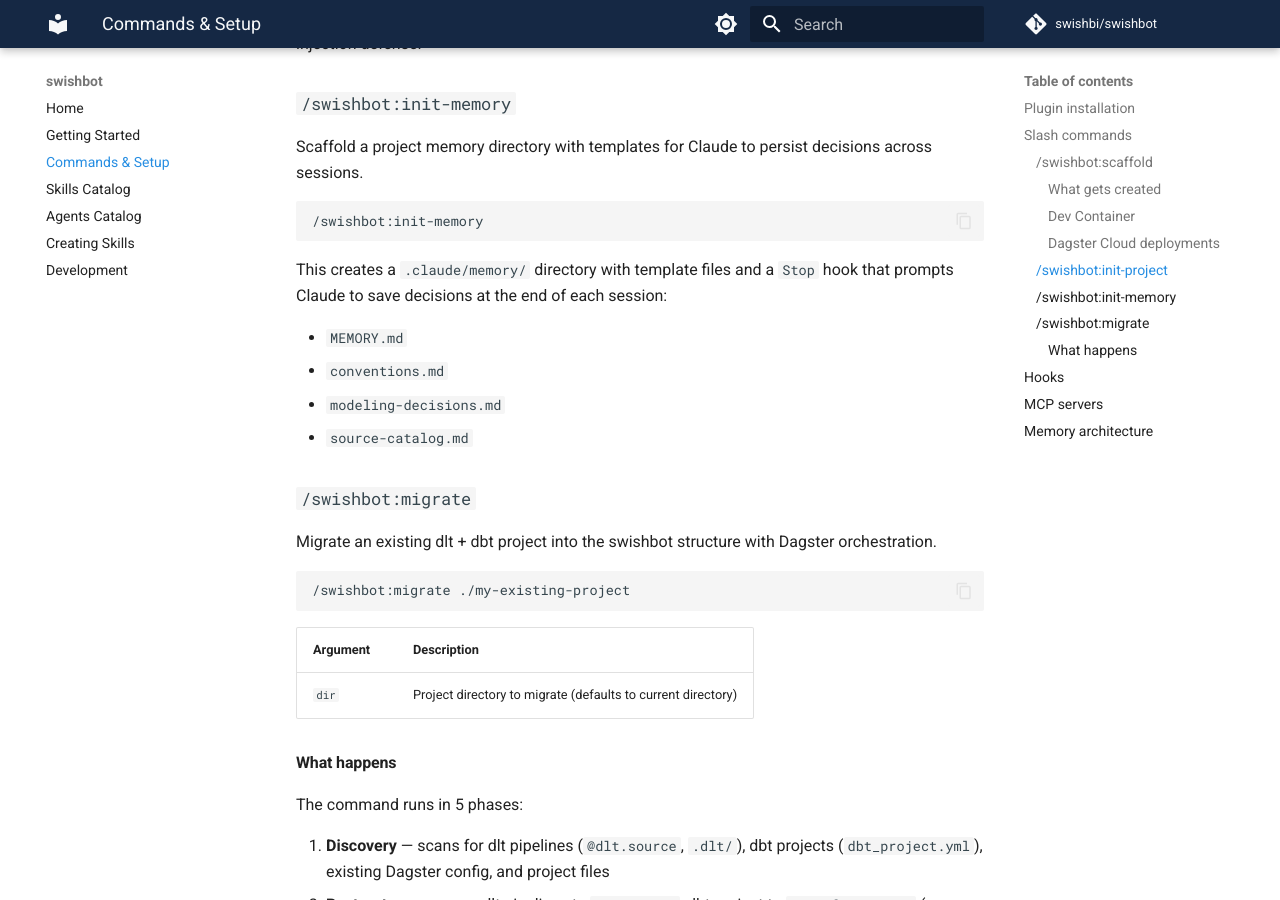
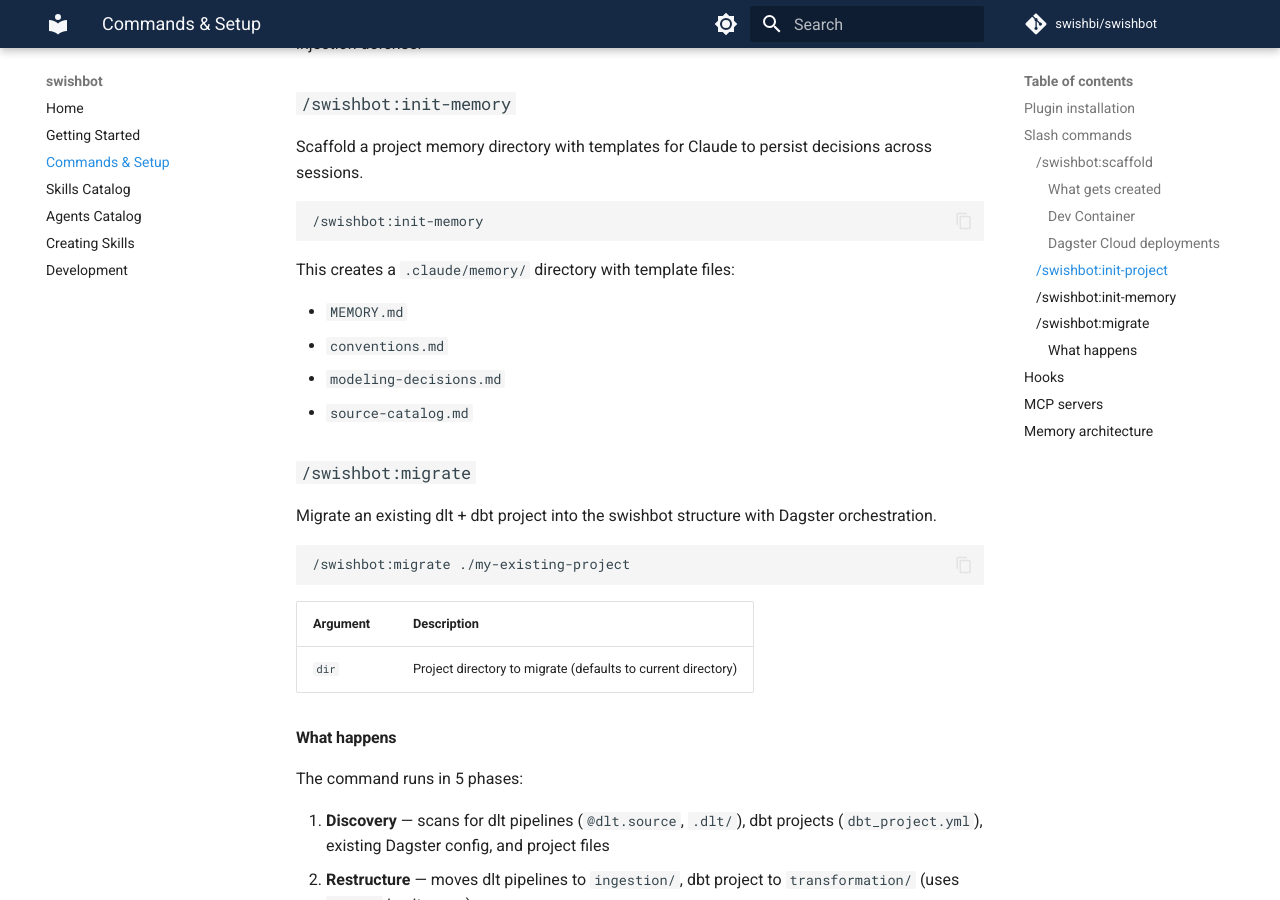
Before and after one commit to swishbi/swishbot, an MkDocs documentation site: the page built from docs/commands-and-setup.md, in a window 1280 px wide and 900 px high, scrolled down 1932 px. Built offline with MkDocs 1.6.1 and Material for MkDocs 9.7.7, drawn with Linux system fonts in a browser that asks for light colours; comment, search, counter and statistics services are not loaded.

Commit message:
fix: address PR review - remove remaining Stop hook and credential check references
Two stale references missed in the initial cleanup:
- docs/commands-and-setup.md: init-memory description still mentioned Stop hook
- docs/getting-started.md: "What you get" table still listed credential checks

Co-Authored-By: Claude Sonnet 4.6 <noreply@anthropic.com>

````diff
--- a/docs/commands-and-setup.md
+++ b/docs/commands-and-setup.md
@@ -92,7 +92,7 @@ Scaffold a project memory directory with templates for Claude to persist decisio
 /swishbot:init-memory
 ```
 
-This creates a `.claude/memory/` directory with template files and a `Stop` hook that prompts Claude to save decisions at the end of each session:
+This creates a `.claude/memory/` directory with template files:
 
 - `MEMORY.md`
 - `conventions.md`
````
Also changed, not shown: docs/getting-started.md (+1 -1 lines).
